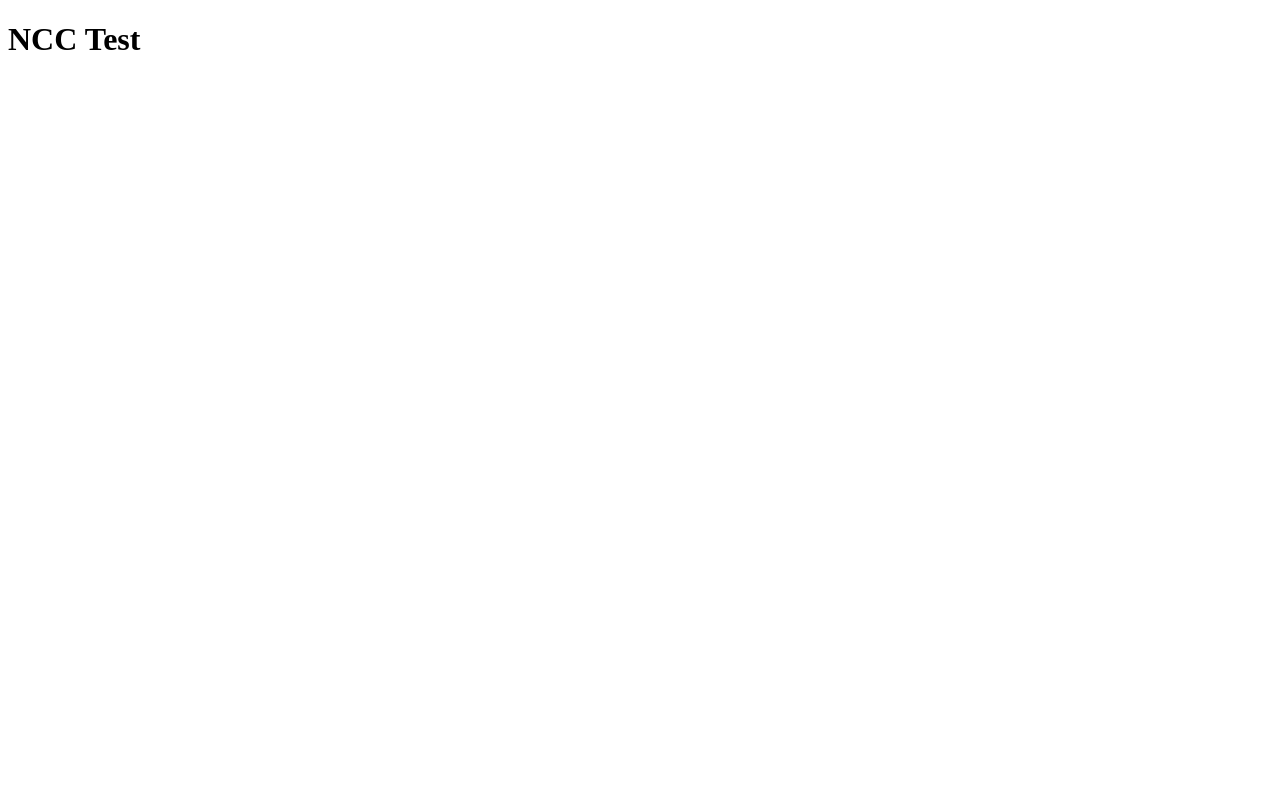
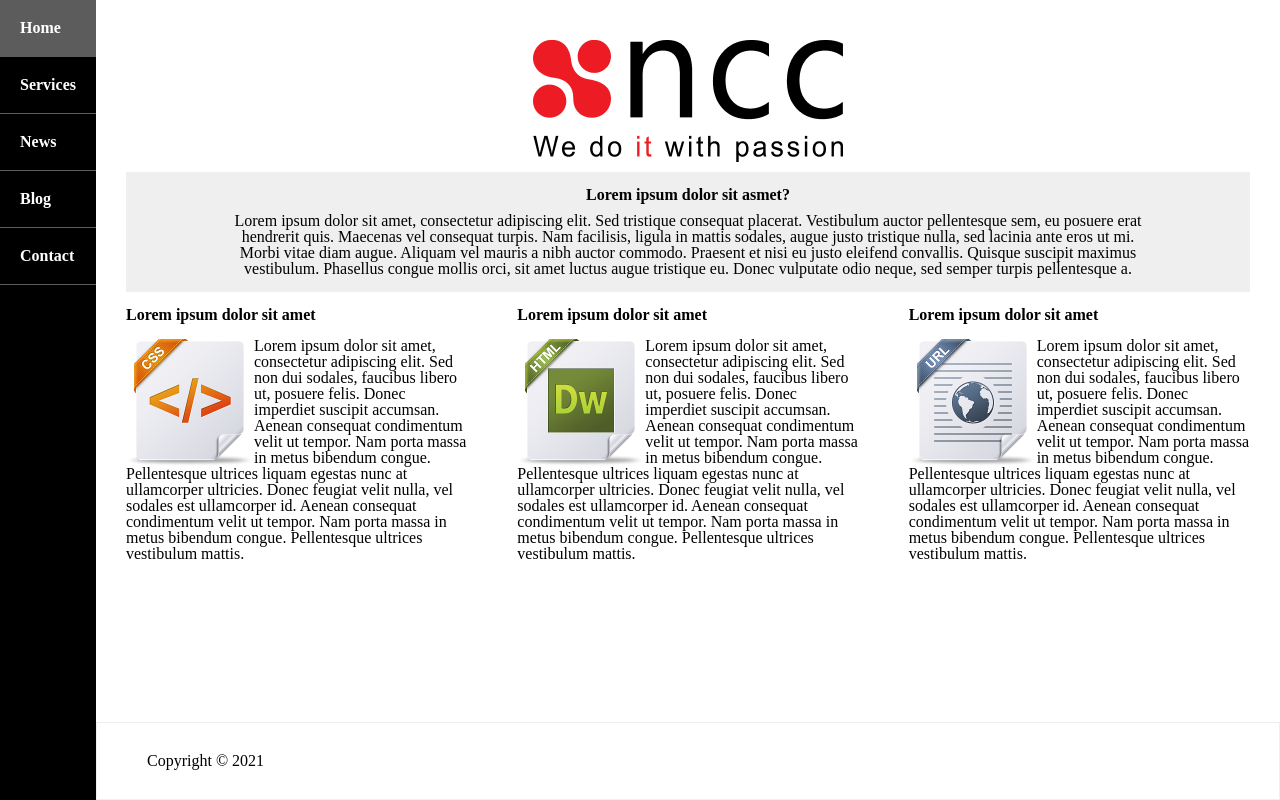
Before and after one commit to kiendt120702/ncc_testOnline, a plain HTML site: page index.html in a window 1280 px wide. Drawn offline with Linux system fonts and the light colour scheme.

Commit message:
update code

```diff
--- a/index.html
+++ b/index.html
@@ -3,9 +3,107 @@
   <head>
     <meta charset="UTF-8" />
     <meta name="viewport" content="width=device-width, initial-scale=1.0" />
+    <link rel="stylesheet" href="main.css" />
     <title>NCC Test Online</title>
   </head>
   <body>
-    <h1>NCC Test</h1>
+    <div class="container">
+      <div class="nav">
+        <ul>
+          <li>Home</li>
+          <li>Services</li>
+          <li>News</li>
+          <li>Blog</li>
+          <li>Contact</li>
+        </ul>
+      </div>
+      <div class="content">
+        <div class="wrapper">
+          <div class="img">
+            <img src="./img/logoNCC 1.png" alt="" />
+          </div>
+          <div class="text">
+            <h3 style="font-weight: 600">Lorem ipsum dolor sit asmet?</h3>
+            <p style="margin-top: 10px">
+              Lorem ipsum dolor sit amet, consectetur adipiscing elit. Sed
+              tristique consequat placerat. Vestibulum auctor pellentesque sem,
+              eu posuere erat hendrerit quis. Maecenas vel consequat turpis. Nam
+              facilisis, ligula in mattis sodales, augue justo tristique nulla,
+              sed lacinia ante eros ut mi. Morbi vitae diam augue. Aliquam vel
+              mauris a nibh auctor commodo. Praesent et nisi eu justo eleifend
+              convallis. Quisque suscipit maximus vestibulum. Phasellus congue
+              mollis orci, sit amet luctus augue tristique eu. Donec vulputate
+              odio neque, sed semper turpis pellentesque a.
+            </p>
+          </div>
+          <div class="list">
+            <div class="item">
+              <h3 class="item-header">Lorem ipsum dolor sit amet</h3>
+              <div class="wrap">
+                <img
+                  src="./img/item/css-icon 1.png"
+                  alt="css-icon"
+                  style="float: left" />
+                <p class="text-box">
+                  Lorem ipsum dolor sit amet, consectetur adipiscing elit. Sed
+                  non dui sodales, faucibus libero ut, posuere felis. Donec
+                  imperdiet suscipit accumsan. Aenean consequat condimentum
+                  velit ut tempor. Nam porta massa in metus bibendum congue.
+                  Pellentesque ultrices liquam egestas nunc at ullamcorper
+                  ultricies. Donec feugiat velit nulla, vel sodales est
+                  ullamcorper id. Aenean consequat condimentum velit ut tempor.
+                  Nam porta massa in metus bibendum congue. Pellentesque
+                  ultrices vestibulum mattis.
+                </p>
+              </div>
+            </div>
+
+            <div class="item">
+              <h3 class="item-header">Lorem ipsum dolor sit amet</h3>
+              <div class="wrap">
+                <img
+                  src="./img/item/html-icon 1.png"
+                  alt="css-icon"
+                  style="float: left" />
+                <p class="text-box">
+                  Lorem ipsum dolor sit amet, consectetur adipiscing elit. Sed
+                  non dui sodales, faucibus libero ut, posuere felis. Donec
+                  imperdiet suscipit accumsan. Aenean consequat condimentum
+                  velit ut tempor. Nam porta massa in metus bibendum congue.
+                  Pellentesque ultrices liquam egestas nunc at ullamcorper
+                  ultricies. Donec feugiat velit nulla, vel sodales est
+                  ullamcorper id. Aenean consequat condimentum velit ut tempor.
+                  Nam porta massa in metus bibendum congue. Pellentesque
+                  ultrices vestibulum mattis.
+                </p>
+              </div>
+            </div>
+            <div class="item">
+              <h3 class="item-header">Lorem ipsum dolor sit amet</h3>
+              <div class="wrap">
+                <img
+                  src="./img/item/url-icon 1.png"
+                  alt="css-icon"
+                  style="float: left" />
+                <p class="text-box">
+                  Lorem ipsum dolor sit amet, consectetur adipiscing elit. Sed
+                  non dui sodales, faucibus libero ut, posuere felis. Donec
+                  imperdiet suscipit accumsan. Aenean consequat condimentum
+                  velit ut tempor. Nam porta massa in metus bibendum congue.
+                  Pellentesque ultrices liquam egestas nunc at ullamcorper
+                  ultricies. Donec feugiat velit nulla, vel sodales est
+                  ullamcorper id. Aenean consequat condimentum velit ut tempor.
+                  Nam porta massa in metus bibendum congue. Pellentesque
+                  ultrices vestibulum mattis.
+                </p>
+              </div>
+            </div>
+          </div>
+        </div>
+        <div class="footer">
+          <span>Copyright © 2021</span>
+        </div>
+      </div>
+    </div>
   </body>
 </html>
--- a/main.css
+++ b/main.css
@@ -33,3 +33,67 @@ body {
   font-size: 16px;
   line-height: 1;
 }
+
+.container {
+  display: flex;
+}
+
+.nav {
+  background-color: black;
+  color: #ffffff;
+  height: 100vh;
+  /* width: 300px; */
+  font-size: 16px;
+  font-weight: 700;
+}
+
+.content {
+  display: flex;
+  flex-direction: column;
+  justify-content: space-between;
+}
+.wrapper {
+  display: flex;
+  flex-direction: column;
+  padding: 30px;
+}
+.nav > ul > li {
+  padding: 20px;
+  border-bottom: 1px solid #5c5c5c;
+}
+
+.nav > ul > li:hover {
+  background-color: #5c5c5c;
+}
+
+.h3 {
+  font-weight: 700;
+}
+
+.img {
+  margin: 10px auto;
+}
+
+.list {
+  display: flex;
+  gap: 50px;
+}
+.item {
+  height: 200px;
+}
+
+.text {
+  text-align: center;
+  background-color: #efefef;
+  padding: 15px 100px;
+  margin-bottom: 15px;
+}
+
+.item-header {
+  font-weight: 700;
+  margin-bottom: 15px;
+}
+.footer {
+  border: 1px solid #efefef;
+  padding: 30px 50px;
+}
```
Also changed, not shown: img/item/css-icon 1.png (added), img/item/html-icon 1.png (added), img/item/url-icon 1.png (added), img/logoNCC 1.png (added).
